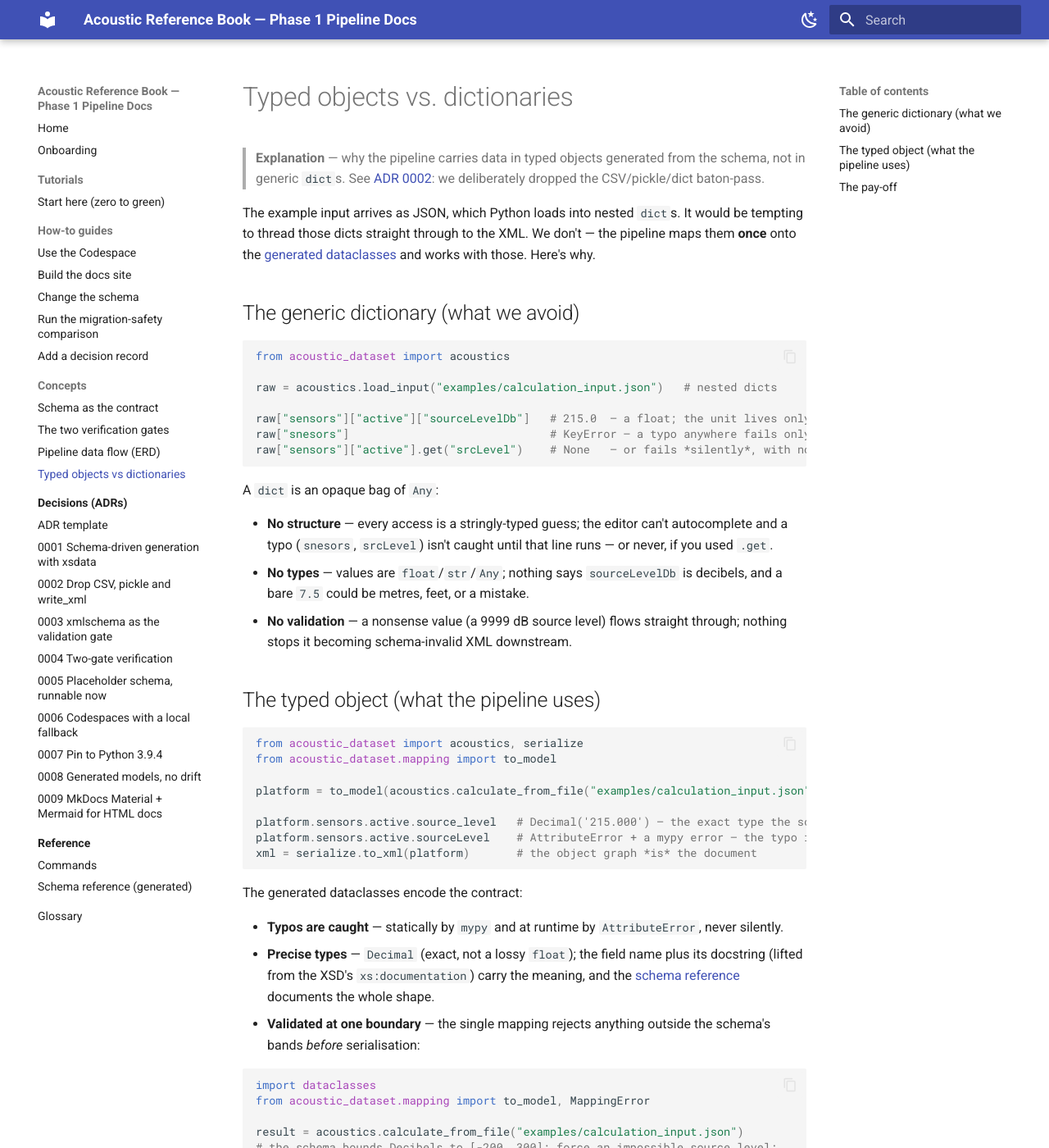
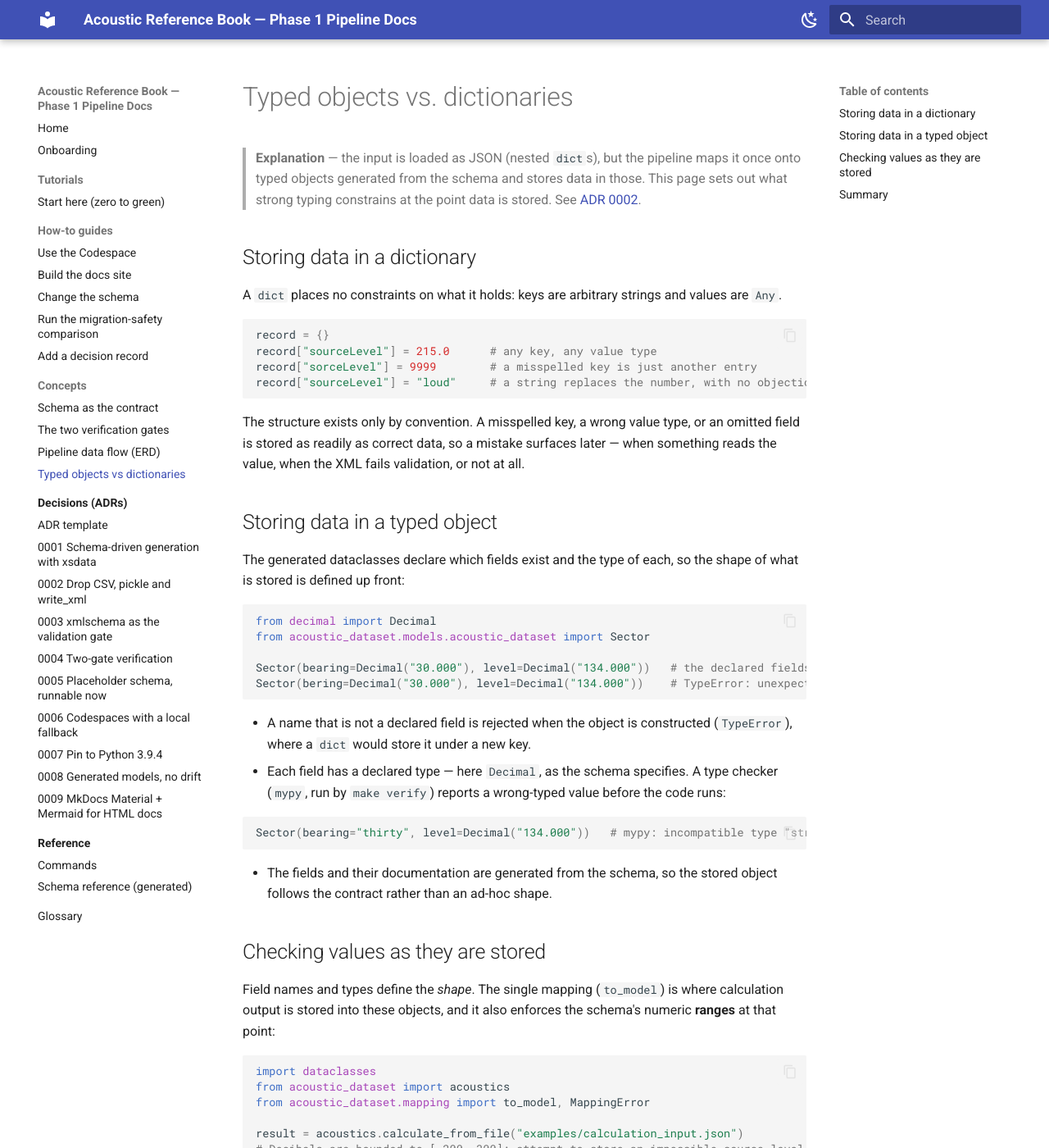
Before and after one commit to DeepBlueCLtd/python-party, an MkDocs documentation site: the page built from docs/concepts/typed-vs-dicts.md, in a window 1280 px wide and 1400 px high. Shown: the whole window at 82% size. Built offline with MkDocs 1.6.1 and Material for MkDocs 9.7.7, drawn with Linux system fonts in a browser that asks for light colours; some of the changed text lies outside the part shown.

Commit message:
docs(concepts): neutral, storage-focused rewrite of typed-vs-dicts
Address review feedback: educational/neutral tone (not persuasive), and focus on what strong
typing constrains when data is *stored* rather than when it is read back.

- typed-vs-dicts.md: rewritten around storing data — a dict accepts any key/type/range; a typed
  object fixes the field set (unknown name -> TypeError at construction), declares each field's
  type (mypy catches wrong types), and the mapping rejects out-of-range values as they are
  stored. Plain summary table; removed the salesy phrasing.
- test_typed_vs_dict.py: aligned to verified storage behaviour (dict stores anything; unknown
  field -> TypeError; stored field is Decimal; out-of-range -> MappingError). Dropped the
  read-time attribute-typo example.
- schema_docs.py: neutralise the one punchy line in the generated worked example; regenerate.

Verified on real CPython 3.9.4: ruff + mypy + pytest (48) + mkdocs --strict green; idempotent.

````diff
--- a/docs/concepts/typed-vs-dicts.md
+++ b/docs/concepts/typed-vs-dicts.md
@@ -1,79 +1,78 @@
 # Typed objects vs. dictionaries
 
-> **Explanation** — why the pipeline carries data in typed objects generated from the schema,
-> not in generic `dict`s. See [ADR 0002](../decisions/0002-drop-csv-pickle-and-write_xml.md): we
-> deliberately dropped the CSV/pickle/dict baton-pass.
+> **Explanation** — the input is loaded as JSON (nested `dict`s), but the pipeline maps it once
+> onto typed objects generated from the schema and stores data in those. This page sets out what
+> strong typing constrains at the point data is stored. See
+> [ADR 0002](../decisions/0002-drop-csv-pickle-and-write_xml.md).
 
-The example input arrives as JSON, which Python loads into nested `dict`s. It would be tempting
-to thread those dicts straight through to the XML. We don't — the pipeline maps them **once**
-onto the [generated dataclasses](../reference/schema/index.md) and works with those. Here's why.
+## Storing data in a dictionary
 
-## The generic dictionary (what we avoid)
+A `dict` places no constraints on what it holds: keys are arbitrary strings and values are `Any`.
 
 ```python
-from acoustic_dataset import acoustics
-
-raw = acoustics.load_input("examples/calculation_input.json")   # nested dicts
-
-raw["sensors"]["active"]["sourceLevelDb"]   # 215.0  — a float; the unit lives only in the key
-raw["snesors"]                              # KeyError — a typo anywhere fails only at runtime
-raw["sensors"]["active"].get("srcLevel")    # None   — or fails *silently*, with no error at all
+record = {}
+record["sourceLevel"] = 215.0      # any key, any value type
+record["sorceLevel"] = 9999        # a misspelled key is just another entry
+record["sourceLevel"] = "loud"     # a string replaces the number, with no objection
 ```
 
-A `dict` is an opaque bag of `Any`:
+The structure exists only by convention. A misspelled key, a wrong value type, or an omitted
+field is stored as readily as correct data, so a mistake surfaces later — when something reads
+the value, when the XML fails validation, or not at all.
 
-- **No structure** — every access is a stringly-typed guess; the editor can't autocomplete and a
-  typo (`snesors`, `srcLevel`) isn't caught until that line runs — or never, if you used `.get`.
-- **No types** — values are `float`/`str`/`Any`; nothing says `sourceLevelDb` is decibels, and a
-  bare `7.5` could be metres, feet, or a mistake.
-- **No validation** — a nonsense value (a 9999 dB source level) flows straight through; nothing
-  stops it becoming schema-invalid XML downstream.
+## Storing data in a typed object
 
-## The typed object (what the pipeline uses)
+The generated dataclasses declare which fields exist and the type of each, so the shape of what
+is stored is defined up front:
 
 ```python
-from acoustic_dataset import acoustics, serialize
-from acoustic_dataset.mapping import to_model
+from decimal import Decimal
+from acoustic_dataset.models.acoustic_dataset import Sector
 
-platform = to_model(acoustics.calculate_from_file("examples/calculation_input.json"))
-
-platform.sensors.active.source_level   # Decimal('215.000') — the exact type the schema declares
-platform.sensors.active.sourceLevel    # AttributeError + a mypy error — the typo is caught
-xml = serialize.to_xml(platform)       # the object graph *is* the document
+Sector(bearing=Decimal("30.000"), level=Decimal("134.000"))   # the declared fields
+Sector(bering=Decimal("30.000"), level=Decimal("134.000"))    # TypeError: unexpected 'bering'
 ```
 
-The generated dataclasses encode the contract:
+- A name that is not a declared field is rejected when the object is constructed (`TypeError`),
+  where a `dict` would store it under a new key.
+- Each field has a declared type — here `Decimal`, as the schema specifies. A type checker
+  (`mypy`, run by `make verify`) reports a wrong-typed value before the code runs:
 
-- **Typos are caught** — statically by `mypy` and at runtime by `AttributeError`, never silently.
-- **Precise types** — `Decimal` (exact, not a lossy `float`); the field name plus its docstring
-  (lifted from the XSD's `xs:documentation`) carry the meaning, and the
-  [schema reference](../reference/schema/index.md) documents the whole shape.
-- **Validated at one boundary** — the single mapping rejects anything outside the schema's bands
-  *before* serialisation:
+  ```python
+  Sector(bearing="thirty", level=Decimal("134.000"))   # mypy: incompatible type "str"
+  ```
+
+- The fields and their documentation are generated from the schema, so the stored object follows
+  the contract rather than an ad-hoc shape.
+
+## Checking values as they are stored
+
+Field names and types define the *shape*. The single mapping (`to_model`) is where calculation
+output is stored into these objects, and it also enforces the schema's numeric **ranges** at that
+point:
 
 ```python
 import dataclasses
+from acoustic_dataset import acoustics
 from acoustic_dataset.mapping import to_model, MappingError
 
 result = acoustics.calculate_from_file("examples/calculation_input.json")
-# the schema bounds Decibels to [-200, 300]; force an impossible source level:
+# Decibels are bounded to [-200, 300]; attempt to store an impossible source level:
 bad = dataclasses.replace(
     result, active_sonar=dataclasses.replace(result.active_sonar, source_level_db=9999.0)
 )
-to_model(bad)        # raises MappingError — a dict would have passed 9999 straight through
+to_model(bad)        # MappingError — rejected as it is stored, not left for a later stage
 ```
 
-## The pay-off
+A `dict` would hold `9999` and pass it on; the typed boundary rejects it.
 
-| | `dict` | Typed object |
+## Summary
+
+| At the point data is stored | `dict` | Typed object |
 |---|---|---|
-| Find a field | guess a string key | attribute + autocomplete |
-| Wrong name | `KeyError` / silent `None`, at runtime | `mypy` error + `AttributeError` |
-| Value type | `Any` / `float` | `Decimal`, schema-banded |
-| Units / meaning | only in the key name | field name + generated docstring |
-| Bad value | flows through | `MappingError` at the boundary |
-| Is it the contract? | no — an ad-hoc shape | yes — generated from the XSD |
+| Field names | any string accepted | declared; an unknown name is a `TypeError` |
+| Value types | `Any` | declared (e.g. `Decimal`), checked by `mypy` |
+| Out-of-range values | stored as-is | rejected by the mapping (`MappingError`) |
+| Relationship to the schema | convention only | generated from it |
 
-This is the **typed, testable boundary** the pipeline is built around (FR-010): tests assert on
-these objects directly, and they serialise straight to validated XML. Every behaviour shown here
-is checked in `tests/unit/test_typed_vs_dict.py`, so the comparison can't quietly rot.
+The behaviours above are checked in `tests/unit/test_typed_vs_dict.py`.
````
Also changed, not shown: docs/reference/schema/index.md (+1 -1 lines), 2 other files.
